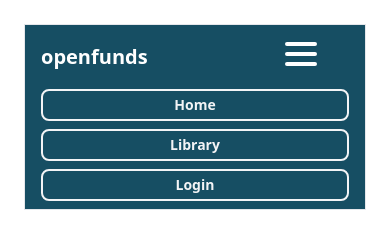
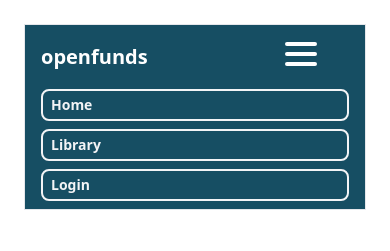
Before and after one commit to partikami/openfunds, a React (Vite) app in the folder client/: page / in a window 390 px wide. Both pictures are taken after a click on the button 301 px from the left and 54 px from the top of the page. Shown: the top 251 px of the page. Built offline with nearby package versions, Linux system fonts and the light colour scheme; no server answers.

Commit message:
Navbar finished

```diff
--- a/client/src/components/Navbar.jsx
+++ b/client/src/components/Navbar.jsx
@@ -4,13 +4,17 @@ import { NavLink } from "react-router-dom";
 export default function NavBar() {
   const [isOpen, setIsOpen] = useState(false);
 
-  const buttonClasses =
+  const navLinkClasses =
     "text-gray-100 font-bold text-sm px-2 py-1 border-2 border-gray-100 hover:bg-gray-100 hover:text-gray-800 rounded-lg transition duration-300";
   const buttons = (
     <>
-      <button className={buttonClasses}>Home</button>
-      <button className={buttonClasses}>Library</button>
-      <button className={buttonClasses}>Login</button>
+      <NavLink className={navLinkClasses} to="/">
+        Home
+      </NavLink>
+      <NavLink className={navLinkClasses} to="/list">
+        Library
+      </NavLink>
+      <NavLink className={navLinkClasses}>Login</NavLink>
     </>
   );
 
@@ -45,8 +49,8 @@ export default function NavBar() {
               >
                 <path
                   stroke="currentColor"
-                  stroke-linecap="round"
-                  stroke-width="2"
+                  strokeLinecap="round"
+                  strokeWidth="2"
                   d="M5 7h14M5 12h14M5 17h14"
                 />
               </svg>
--- a/client/src/components/Record.jsx
+++ b/client/src/components/Record.jsx
@@ -403,11 +403,11 @@ export default function Record() {
         </div>
         <div className="flow-root">
           <div className="float-left">
-            <NavLink className="mr-4 inline-flex items-center justify-center whitespace-nowrap text-md font-medium ring-offset-background transition-colors focus-visible:outline-none focus-visible:ring-2 focus-visible:ring-ring focus-visible:ring-offset-2 disabled:pointer-events-none disabled:opacity-50 border border-input bg-background hover:bg-slate-100 hover:text-accent-foreground h-9 rounded-md px-3 cursor-pointer mt-4"
-              to="/"
+            <Link className="mr-4 inline-flex items-center justify-center whitespace-nowrap text-md font-medium ring-offset-background transition-colors focus-visible:outline-none focus-visible:ring-2 focus-visible:ring-ring focus-visible:ring-offset-2 disabled:pointer-events-none disabled:opacity-50 border border-input bg-background hover:bg-slate-100 hover:text-accent-foreground h-9 rounded-md px-3 cursor-pointer mt-4"
+              to="/list"
             >
               Cancel
-            </NavLink>
+            </Link>
             <input
               className="inline-flex items-center justify-center whitespace-nowrap text-md font-medium ring-offset-background transition-colors focus-visible:outline-none focus-visible:ring-2 focus-visible:ring-ring focus-visible:ring-offset-2 disabled:pointer-events-none disabled:opacity-50 border border-input bg-background hover:bg-slate-100 hover:text-accent-foreground h-9 rounded-md px-3 cursor-pointer mt-4"
               type="submit"
--- /dev/null
+++ b/client/src/components/Welcome.jsx
@@ -0,0 +1,11 @@
+import React from "react";
+
+const Welcome =() => {
+  return (
+    <div className="m-2">
+      <h1>Welcome to the openfunds universe!</h1>
+    </div>
+  );
+}
+
+export default Welcome;
```
Also changed, not shown: client/src/main.jsx (+8 -11 lines).
